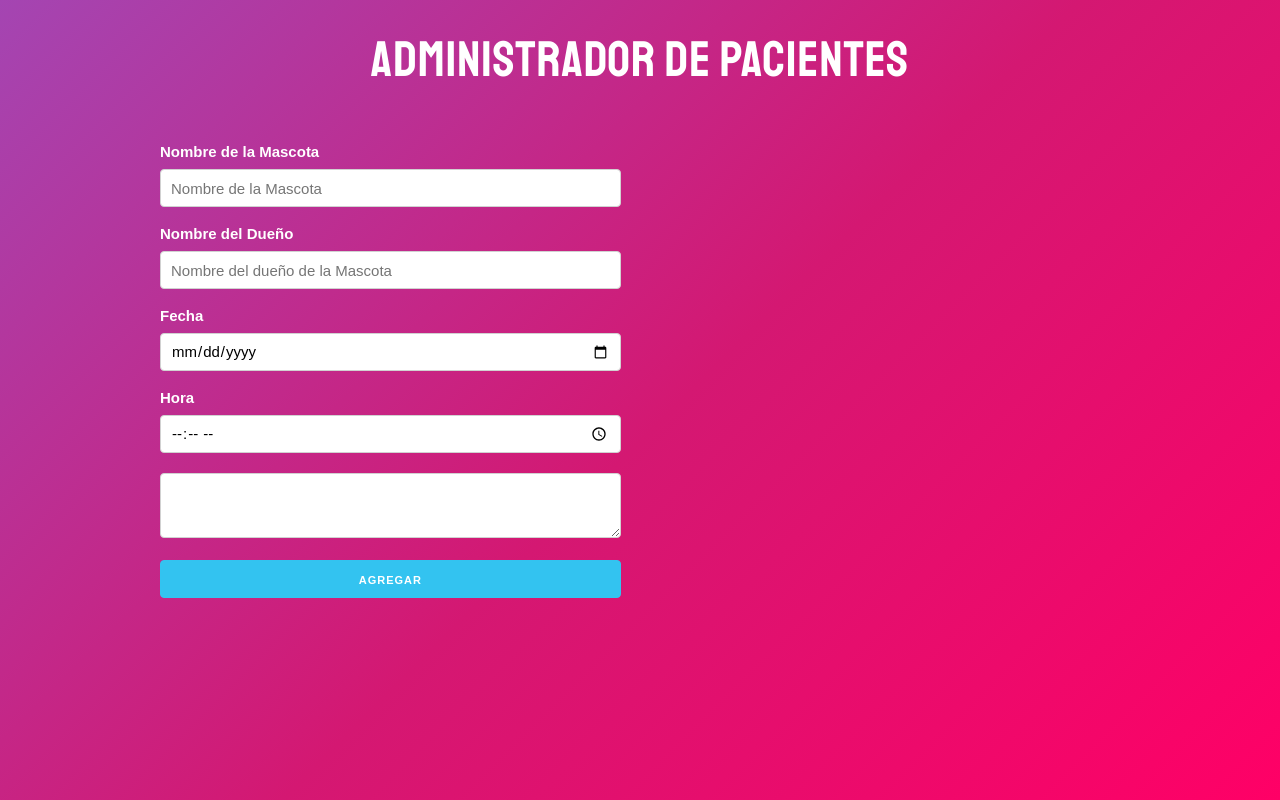
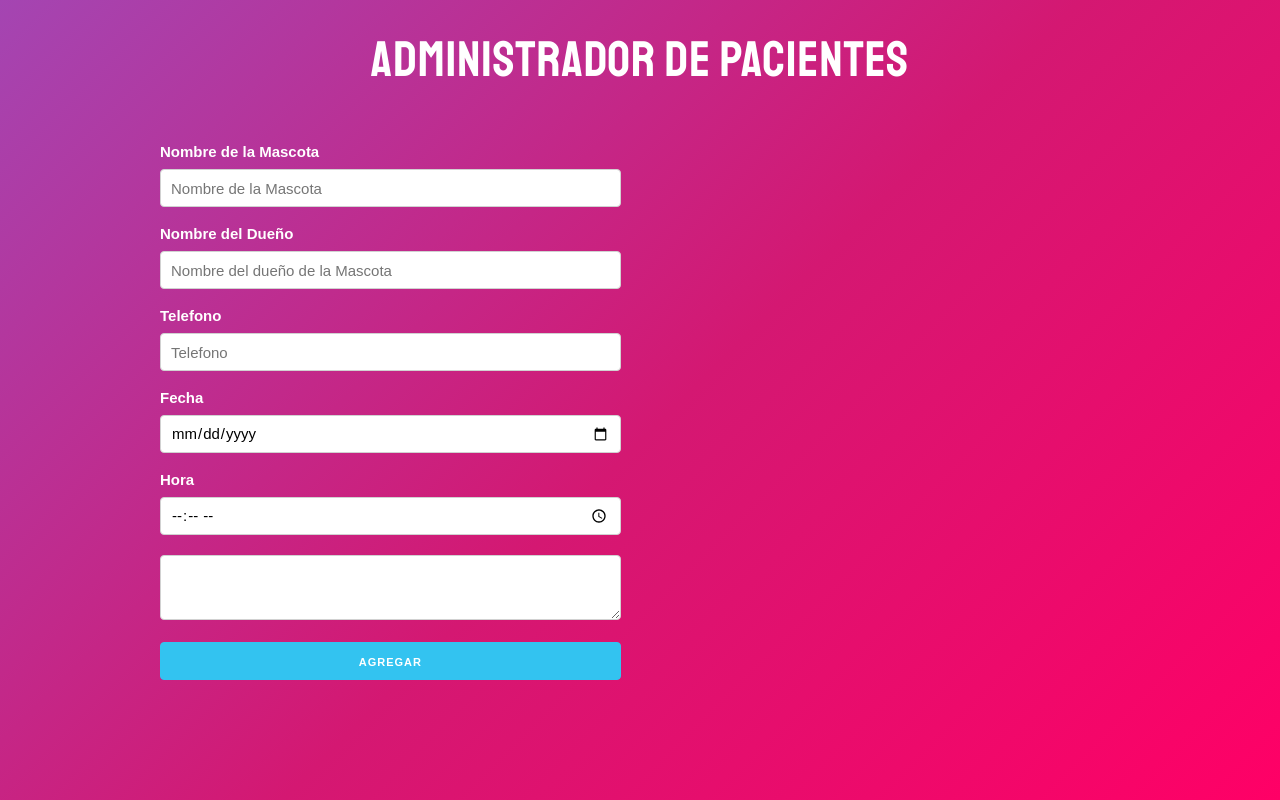
Before and after one commit to armandoltx/citas-react-hooks, a React (Create React App) app: page / in a window 1280 px wide. Built offline with nearby package versions, Linux system fonts and the light colour scheme.

Commit message:
Mostrando citas en el state

```diff
--- a/src/App.js
+++ b/src/App.js
@@ -1,6 +1,7 @@
 import React, { useState, Fragment } from "react";
 
 import Formulario from './components/Formulario';
+import Cita from './components/Cita';
 
 function App() {
   // useState retorna 2 funciones el state y la funcion q actualiza el state
@@ -38,7 +39,15 @@
         <div className="one-half column">
           <Formulario crearCita={crearCita} />
         </div>
-        <div className="one-half column"></div>
+        <div className="one-half column">
+          {citas.map((cita, index) => (
+            <Cita
+              key={index}
+              index={index}
+              cita={cita}
+            />
+          ))}
+        </div>
       </div>
     </Fragment>
   )
--- /dev/null
+++ b/src/components/Cita.js
@@ -0,0 +1,17 @@
+import React, { useState } from 'react';
+
+
+function Cita ({cita}) {
+  return(
+    <div className="cita">
+      <p>Mascota: <span>{cita.mascota}</span></p>
+      <p>Propietario: <span>{cita.propietario}</span></p>
+      <p>Telefono: <span>{cita.telefono}</span></p>
+      <p>Fecha: <span>{cita.fecha}</span></p>
+      <p>Hora: <span>{cita.hora}</span></p>
+      <p>Sintomas: <span>{cita.sintomas}</span></p>
+    </div>
+  )
+}
+
+export default Cita;
--- a/src/components/Formulario.js
+++ b/src/components/Formulario.js
@@ -8,6 +8,7 @@
   const [cita, actualizarCita] = useState({
     mascota: '',
     propietario: '',
+    telefono: '',
     fecha: '',
     hora: '',
     sintomas: '',
@@ -57,6 +58,15 @@
           onChange={actualizarState}
         />
 
+        <label>Telefono</label>
+        <input
+          type="number"
+          name="telefono"
+          className="u-full-width"
+          placeholder="Telefono"
+          onChange={actualizarState}
+        />
+
         <label htmlFor="">Fecha</label>
         <input
           type="date"
@@ -75,7 +85,7 @@
 
         <label htmlFor=""></label>
           <textarea
-            name="sitomas"
+            name="sintomas"
             className="u-full-width"
             onChange={actualizarState}
           ></textarea>
```
